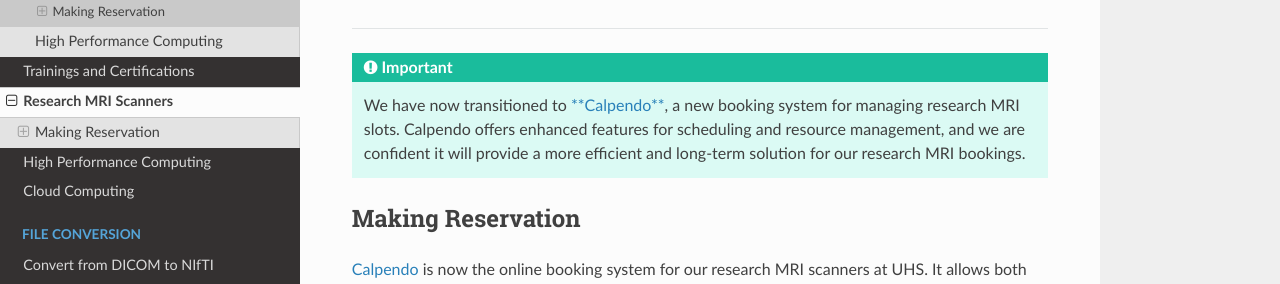
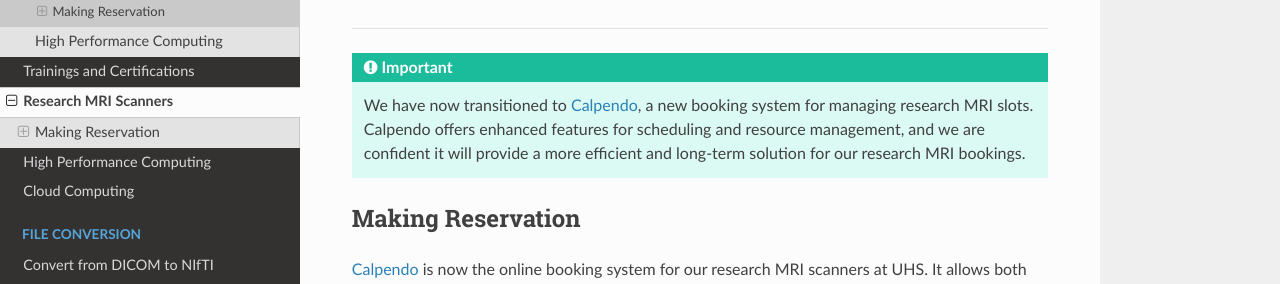
Before and after one commit to nhuneke/sotnir-handbook, a Sphinx documentation site: the page built from docs/projects-soton/mri-scanner.rst, in a window 1280 px wide and 900 px high. Shown: the part 204-488 px from the top of the window. Built offline with Sphinx 7.4.7 and the Read the Docs theme 3.1.0, drawn with Linux system fonts in a browser that asks for light colours.

Commit message:
Fixed syntax

```diff
--- a/docs/projects-soton/mri-scanner.rst
+++ b/docs/projects-soton/mri-scanner.rst
@@ -10,7 +10,7 @@ Research MRI Scanners
 
 .. important::
 
-    We have now transitioned to `**Calpendo** <https://uhs-rad.calpendo.com/>`_, a new booking system for managing research MRI slots. Calpendo offers enhanced features for scheduling and resource management, and we are confident it will provide a more efficient and long-term solution for our research MRI bookings.
+    We have now transitioned to `Calpendo <https://uhs-rad.calpendo.com/>`_, a new booking system for managing research MRI slots. Calpendo offers enhanced features for scheduling and resource management, and we are confident it will provide a more efficient and long-term solution for our research MRI bookings.
 
 Making Reservation
 ------------------
```
